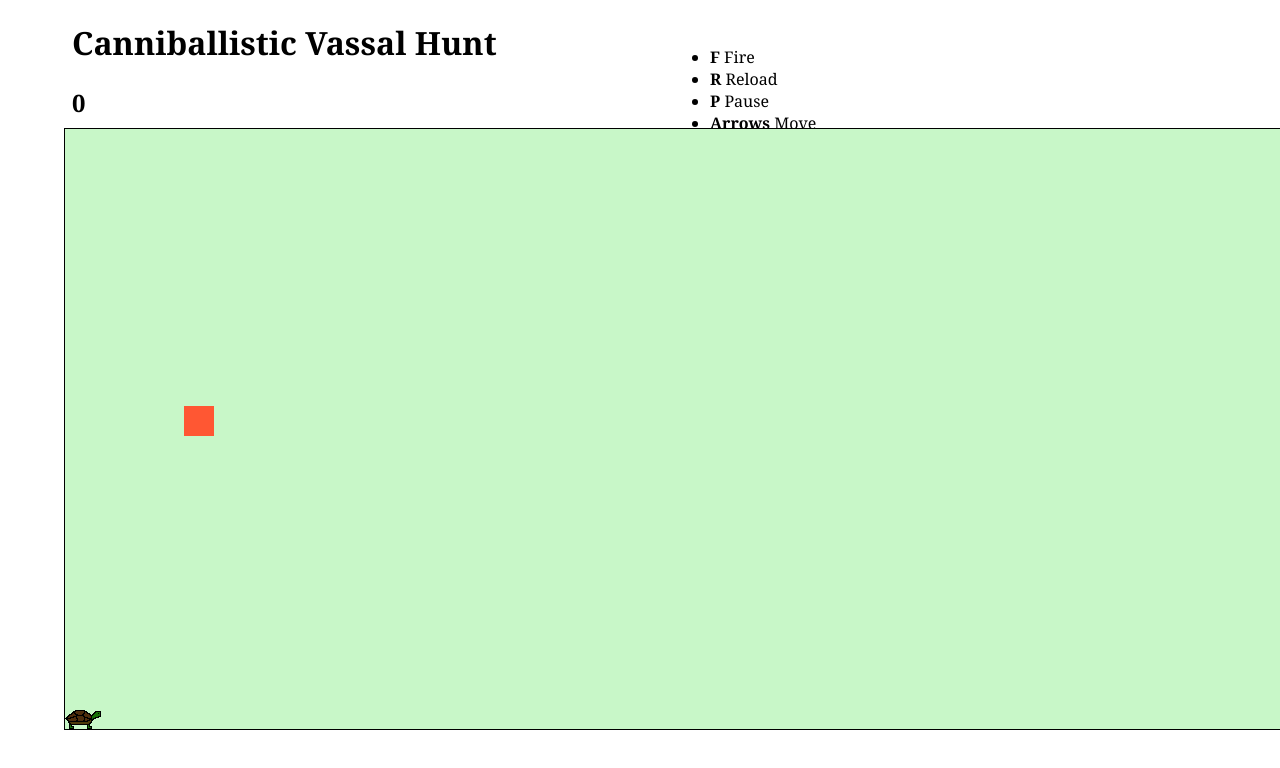
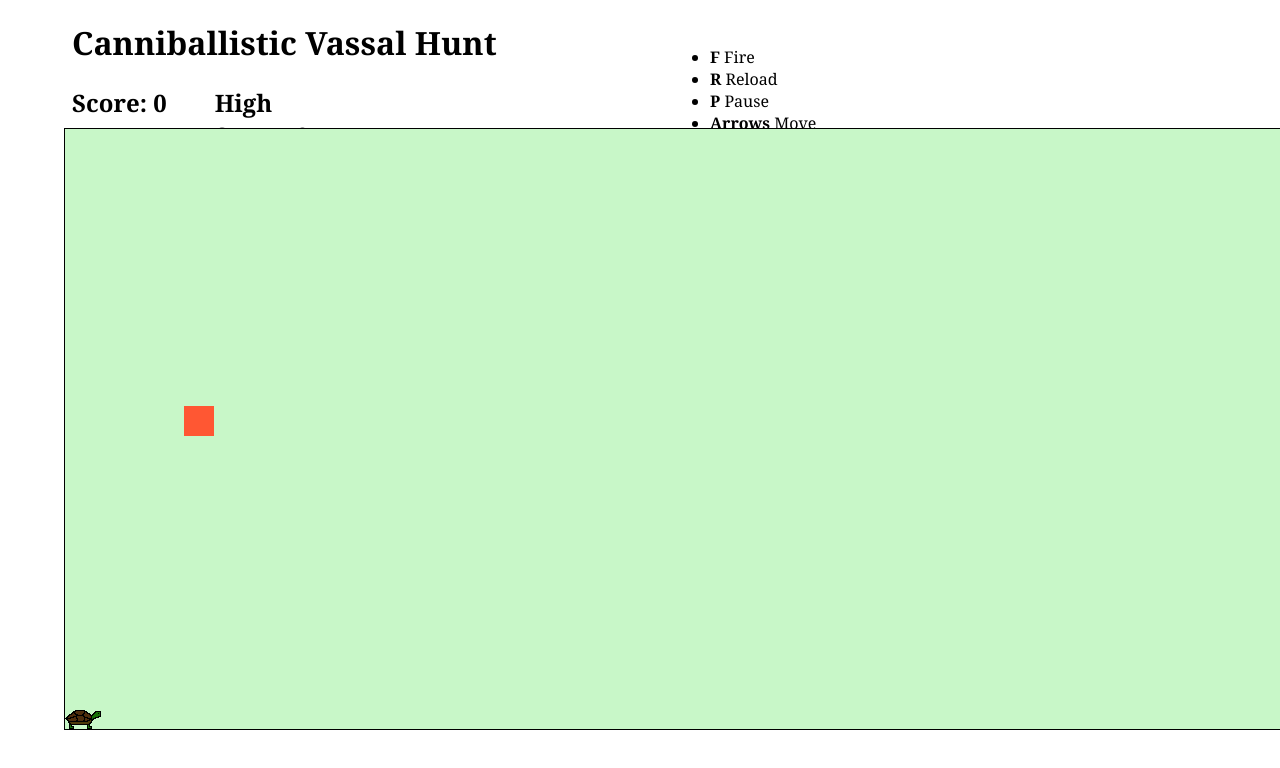
Before and after one commit to dkgrayson/shooter, a plain HTML site: page index.html in a window 1280 px wide. Shown: the top 768 px of the page. Drawn offline with Linux system fonts and the light colour scheme.

Commit message:
enhancement: Intensify game play and add high score

```diff
--- a/game.css
+++ b/game.css
@@ -27,6 +27,14 @@ body {
   margin-left: 4em;
 }
 
+.scoreboard h2 {
+  max-width: 10%;
+  margin: 0;
+  padding: 0;
+  float: left;
+  margin-right: 2em;
+}
+
 .key {
   position: absolute;
   top: 30px;
--- a/game.js
+++ b/game.js
@@ -13,7 +13,11 @@ var clientWidth = 1250;
 
 var score = 0;
 var scoreText = document.getElementsByClassName("score")[0];
-scoreText.textContent = String(score);
+scoreText.textContent = "Score: " + String(score);
+
+var highScore = 0;
+var highScoreText = document.getElementsByClassName("highScore")[0];
+highScoreText.textContent = "High Score: " + String(highScore);
 
 var paused = false;
 
@@ -110,7 +114,7 @@ function stopPlayer(e) {
 
 function reload() {
   score = 0;
-  scoreText.textContent = String(score);
+  scoreText.textContent = "Score: " + String(score);
   player = new Player(canvas.height);
   lasers = [];
   obstacle = new Obstacle(canvas.height, canvas.width);
@@ -127,14 +131,18 @@ function gameLoop() {
 
   // Draw the player, obstacle, and laser
   player.draw(ctx, clientHeight, clientWidth);
-  obstacle.draw(ctx);
+  obstacle.draw(ctx, score);
   lasers.forEach(element => element.draw(ctx));
-  lasers.forEach(function (element, index, array) {
+  lasers.forEach(function (element, index) {
     switch (element.checkCollision(obstacle, canvas.width, canvas.height)) {
       case 'hit':
         score += 1;
         lasers.splice(index, 1);
         obstacle = new Obstacle(canvas.height, canvas.width);
+        if (score > highScore) {
+          highScore = score;
+          highScoreText.textContent = "High Score: " + String(highScore);
+        }
         break;
       case 'gone':
         lasers.splice(index, 1);
@@ -143,7 +151,7 @@ function gameLoop() {
   })
 
   // update score
-  scoreText.textContent = String(score);
+  scoreText.textContent = "Score: " + String(score);
 
   if (!paused) {
     requestAnimationFrame(gameLoop);
--- a/index.html
+++ b/index.html
@@ -11,7 +11,8 @@
     <h1>Canniballistic Vassal Hunt</h1>
   </div>
   <div class="scoreboard">
-    <h2 class="score">0</h2>
+    <h2 class="score">Score: 0</h2>
+    <h2 class="highScore">High Score: 0</h2>
     <span class="key">
       <ul>
         <li>
--- a/laser.js
+++ b/laser.js
@@ -18,8 +18,6 @@ class Laser {
       this.x = this.x + this.xVelocity;
       this.y = this.y + this.yVelocity;
       ctx.drawImage(this.image, this.x, this.y, this.width, this.height);
-      // ctx.fillStyle = this.color;
-      // ctx.fillRect(this.x, this.y, this.width, this.height);
     }
   }
 
--- a/obstacle.js
+++ b/obstacle.js
@@ -7,7 +7,9 @@ class Obstacle {
     this.color = "#FF5733";
   }
 
-  draw(ctx) {
+  draw(ctx, score) {
+    this.width += score;
+    this.height += score;
     ctx.fillStyle = this.color;
     ctx.fillRect(this.x, this.y, this.width, this.height);
   }
```
